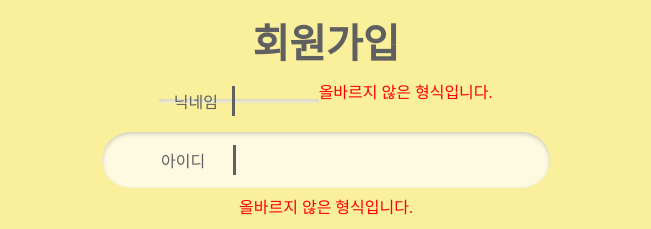
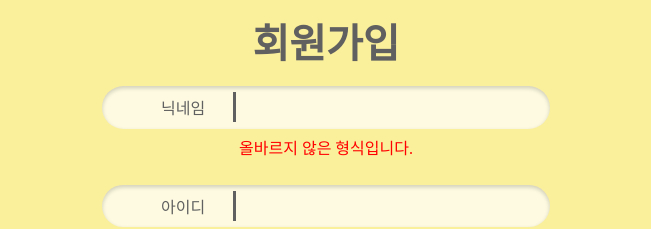
Before and after one commit to modern-agile-team/7term-mini-front, a React (Create React App) app in the folder front/: page /sign-in in a window 1280 px wide. Shown: the part 139-368 px from the top of the page, without its empty margins (314-965 px from the left). Built offline with nearby package versions, Linux system fonts and the light colour scheme; a web font is replaced by a local one.

Commit message:
modify(#7):최종1

```diff
--- a/front/src/components/HomePage/SignIn.js
+++ b/front/src/components/HomePage/SignIn.js
@@ -101,13 +101,7 @@ export default function SignIn() {
         >
           회원가입
         </h1>
-        <div
-          style={{
-            display: 'flex',
-            alignItems: 'center',
-            justifyContent: 'center',
-          }}
-        >
+
         <UserInput
           text="닉네임"
           key="signName"
@@ -126,7 +120,7 @@ export default function SignIn() {
         ) : (
           <p>사용 가능한 닉네임입니다.</p>
         )}
-        </div>
+
         <UserInput text="아이디" key="signId" name="id" UserInput={onChange} />
         {!validId ? (
           <p style={{color: 'red', lineHeight: 2.5}}>
```
Lines whose indentation alone changed are shown as unchanged.
